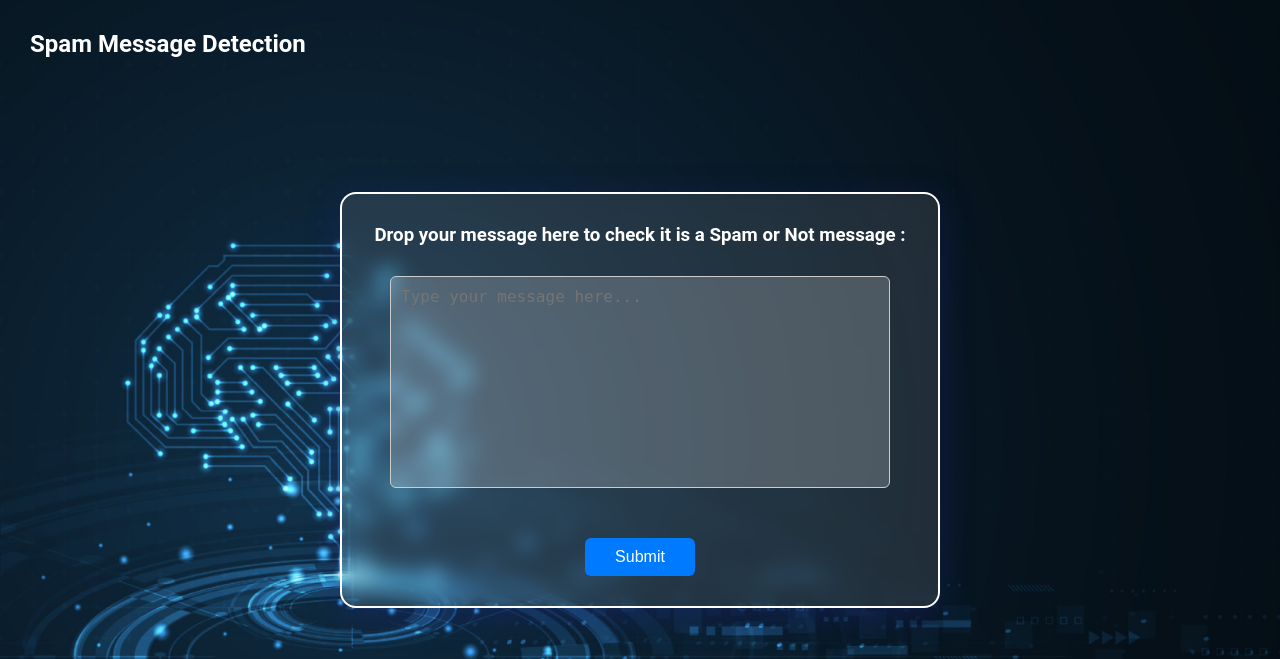
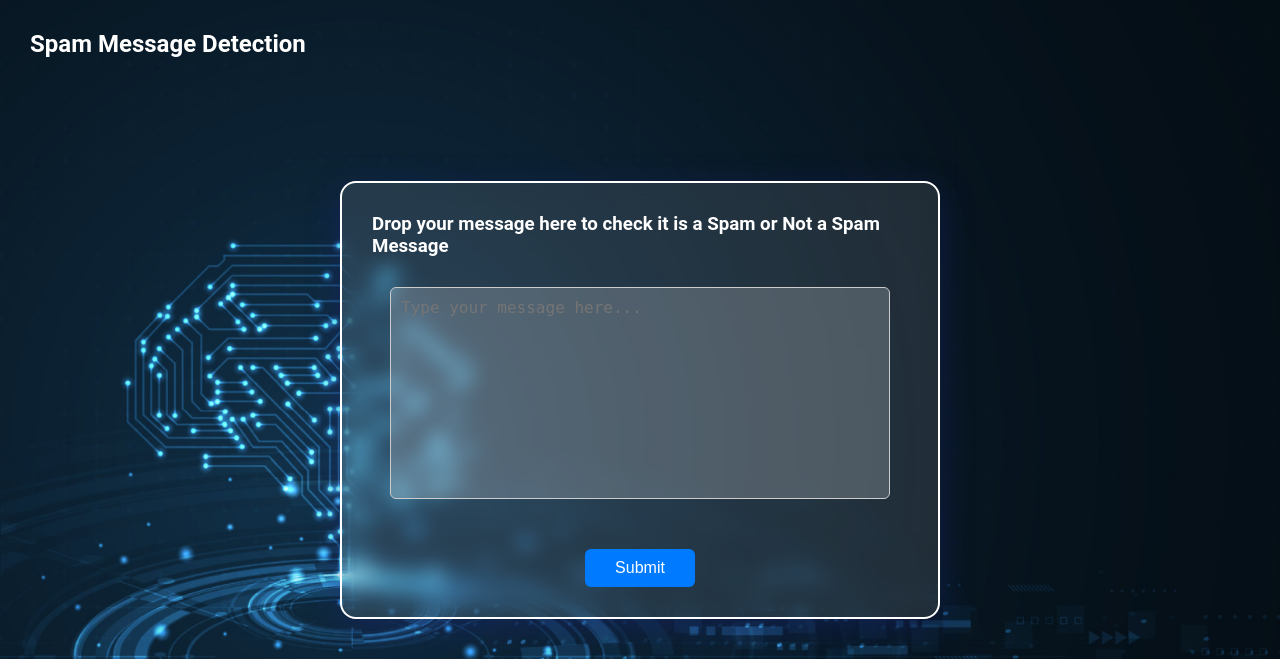
Before and after one commit to nrokzzzz/ml-spam-detection, a Flask app: page / in a window 1280 px wide. Shown: the top 659 px of the page. Run offline with Flask 3, Linux system fonts and the light colour scheme; parts of the project's set-up code (start-up, migrations or seed data) failed here and were passed over.

Commit message:
Updated index page

```diff
--- a/templates/index.html
+++ b/templates/index.html
@@ -14,7 +14,7 @@
     </h1>
         <form action="/submit" method="post">
 
-            <h3>Drop your message here to check it is a Spam or Not message :</h3>
+            <h3>Drop your message here to check it is a Spam or Not a Spam Message</h3>
 <textarea
         id="data"
         name="data"
```
